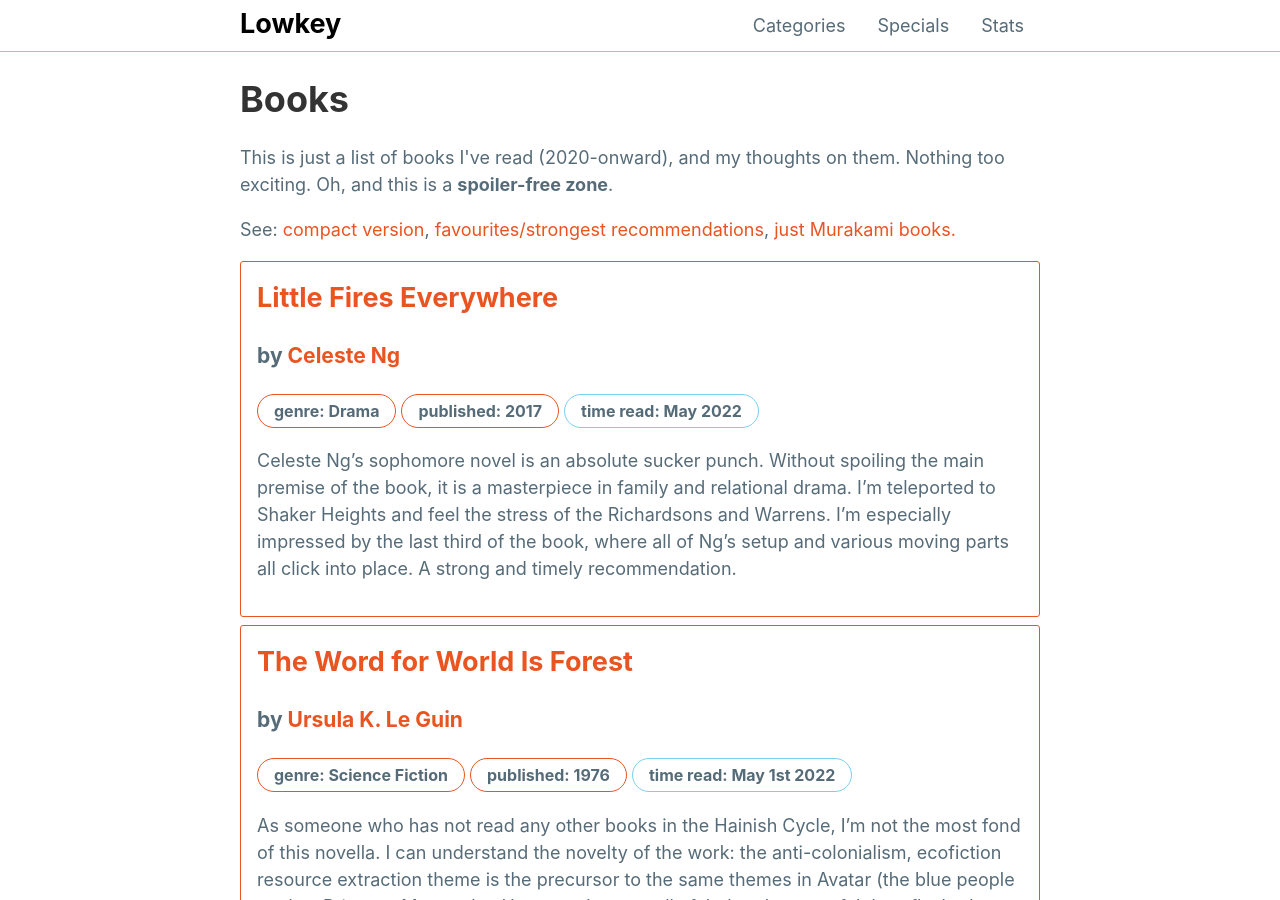
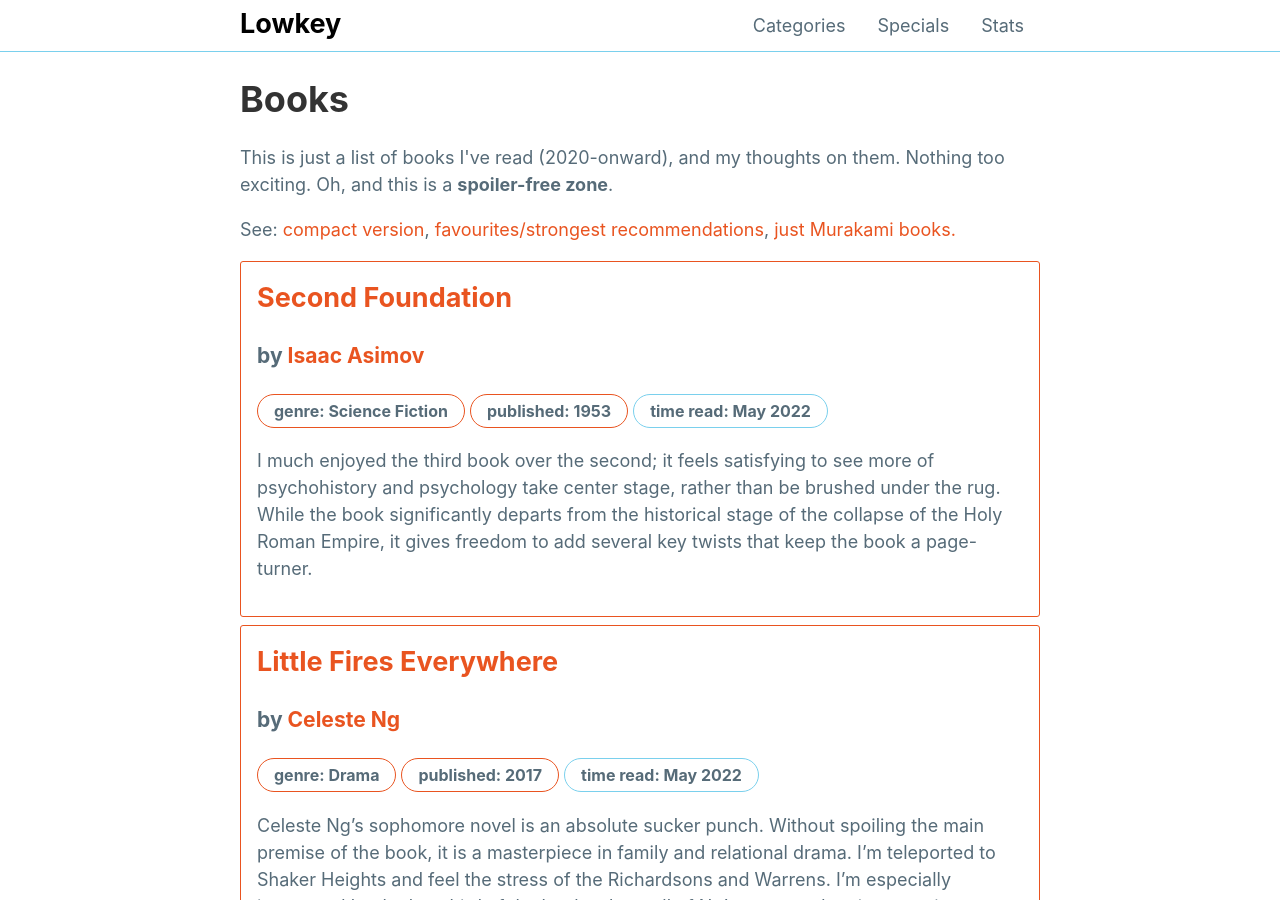
Before and after one commit to mattxwang/lowkey, a Jekyll site: the page built from stats/books.html, in a window 1280 px wide and 900 px high. Built offline with Jekyll 4.4.1, drawn with Linux system fonts in a browser that asks for light colours.

Commit message:
second foundation

```diff
--- a/_data/books.yml
+++ b/_data/books.yml
@@ -588,3 +588,11 @@ littlefireseverywhere:
   strong: true
   thoughts: >
     Celeste Ng's sophomore novel is an absolute sucker punch. Without spoiling the main premise of the book, it is a masterpiece in family and relational drama. I'm teleported to Shaker Heights and feel the stress of the Richardsons and Warrens. I'm especially impressed by the last third of the book, where all of Ng's setup and various moving parts all click into place. A strong and timely recommendation.
+secondfoundation:
+  title: Second Foundation
+  author: Isaac Asimov
+  genre: Science Fiction
+  year_published: 1953
+  time_read: May 2022
+  thoughts: >
+    I much enjoyed the third book over the second; it feels satisfying to see more of psychohistory and psychology take center stage, rather than be brushed under the rug. While the book significantly departs from the historical stage of the collapse of the Holy Roman Empire, it gives freedom to add several key twists that keep the book a page-turner.
```
